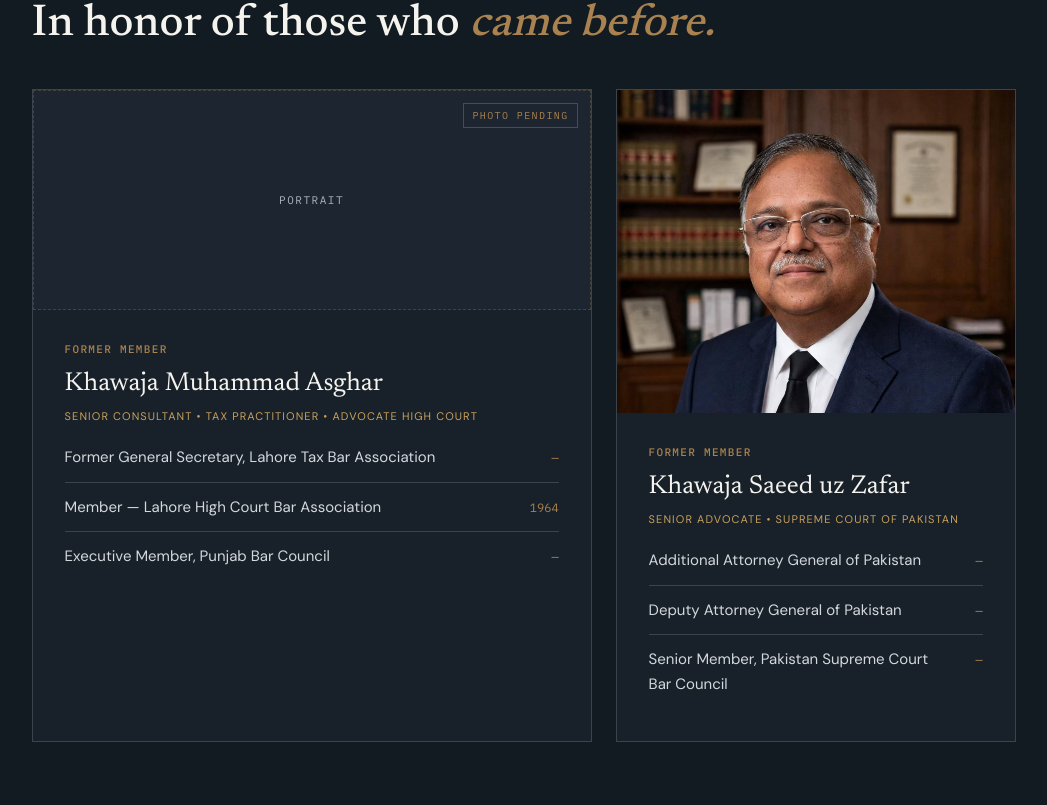
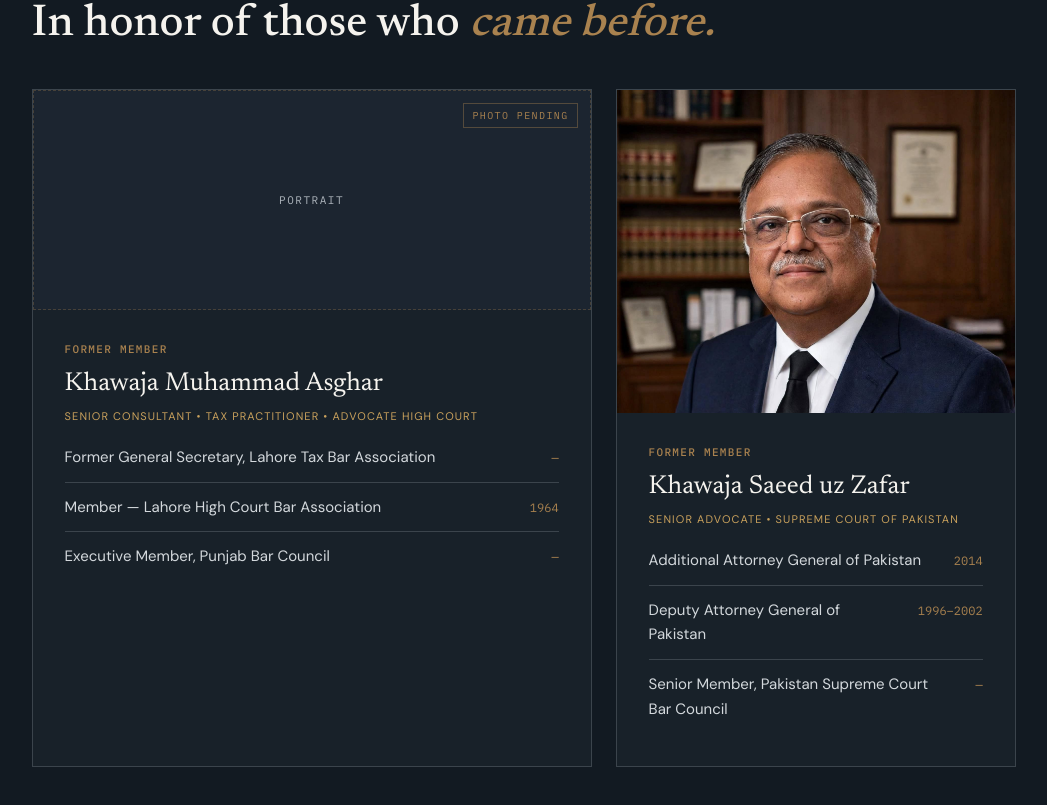
Before and after one commit to KH-M-LAEEQ/Khawaja-and-Associates, a Next.js app: page / in a window 1280 px wide. Shown: the part 2907-3712 px from the top of the page, without its empty margins (58-1105 px from the left). Built offline with nearby package versions, Linux system fonts and the light colour scheme.

Commit message:
Add dates to Khawaja Saeed uz Zafar's credentials
Deputy Attorney General of Pakistan: 1996-2002. Additional Attorney
General of Pakistan: 2014.

```diff
--- a/app/page.js
+++ b/app/page.js
@@ -120,7 +120,7 @@ export default function HomePage() {
           </article>
 
           {/* Secondary: Khawaja Muhammad Ali — real name/photo, bio pending */}
-          <article className="bg-white border border-line flex-[1.1_1_300px] max-w-[560px]">
+          <article className="bg-white border border-line flex-[1.1_1_300px] max-w-[400px]">
             <img
               className="w-full h-[333px] object-cover object-top"
               src="/assets/khawaja-muhammad-ali.jpg"
@@ -215,11 +215,11 @@ export default function HomePage() {
               <div>
                 <div className="reg-row !border-[#3b444c]">
                   <p className="!text-[#d3d8dc]">Additional Attorney General of Pakistan</p>
-                  <span className="reg-year">—</span>
+                  <span className="reg-year">2014</span>
                 </div>
                 <div className="reg-row !border-[#3b444c]">
                   <p className="!text-[#d3d8dc]">Deputy Attorney General of Pakistan</p>
-                  <span className="reg-year">—</span>
+                  <span className="reg-year">1996–2002</span>
                 </div>
                 <div className="reg-row !border-[#3b444c]">
                   <p className="!text-[#d3d8dc]">Senior Member, Pakistan Supreme Court Bar Council</p>
```
